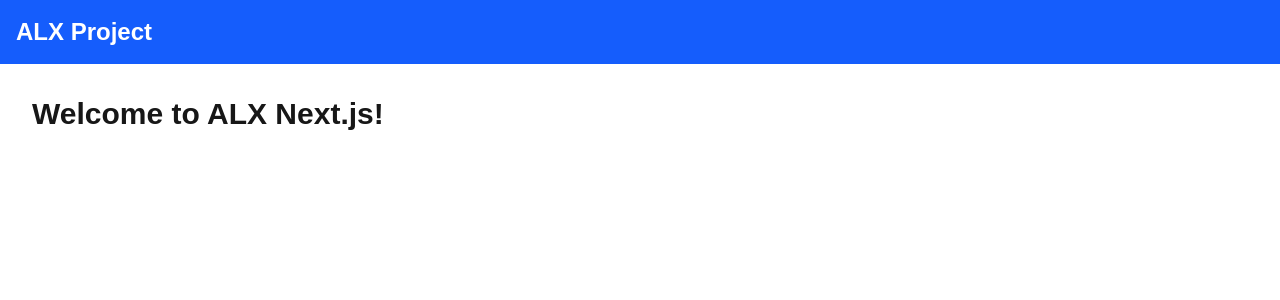
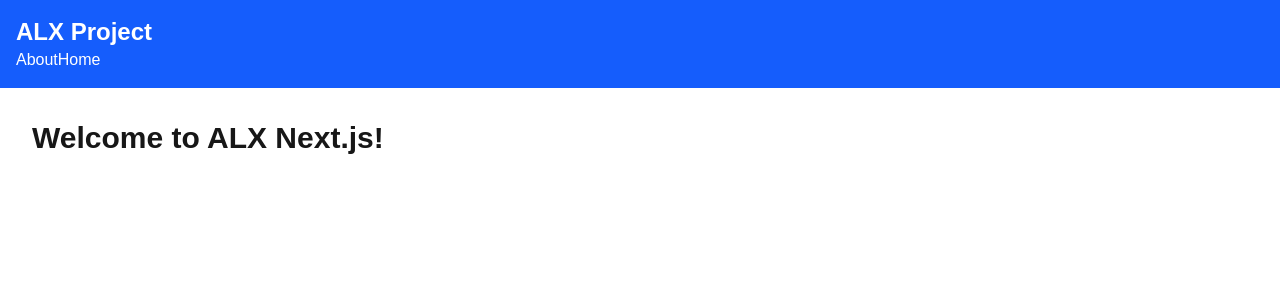
Before and after one commit to abenooo/alx-project-0x02-setup, a Next.js app in the folder alx-project-0x02/: page / in a window 1280 px wide. Shown: the top 300 px of the page. Built offline with nearby package versions, Linux system fonts and the light colour scheme.

Commit message:
Add navigation links to Header component

```diff
--- a/alx-project-0x02/components/layout/Header.tsx
+++ b/alx-project-0x02/components/layout/Header.tsx
@@ -1,7 +1,12 @@
+import Link from "next/link";
+import { about } from "../../pages/about";
+import { home } from "../../pages/home";
 export default function Header() {
   return (
     <header className="bg-blue-600 text-white p-4">
       <h1 className="text-2xl font-bold">ALX Project</h1>
+      <Link href="/about">About</Link>
+      <Link href="/home">Home</Link>
     </header>
   );
 }
```
